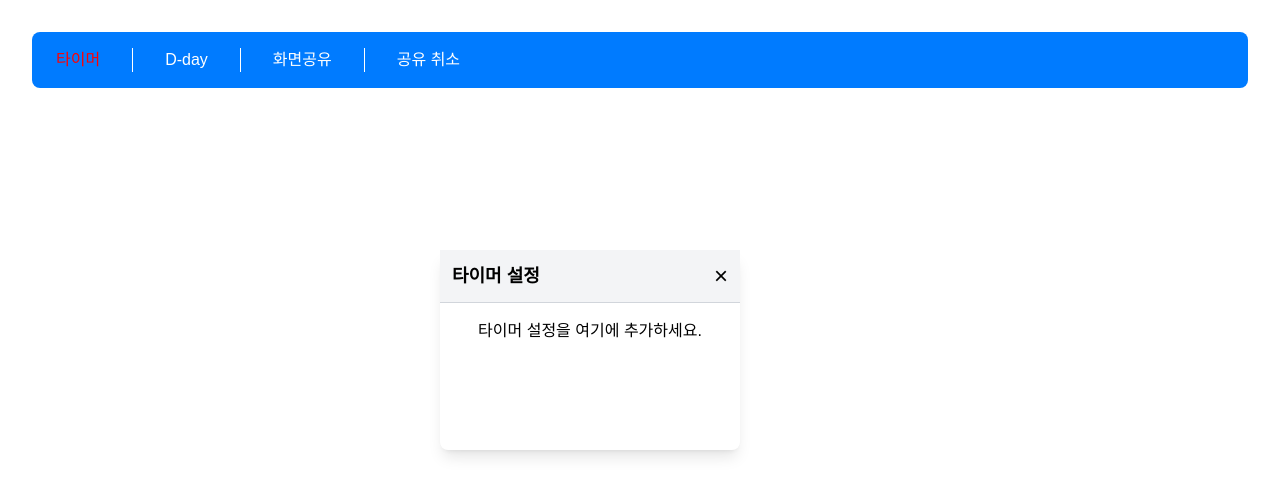
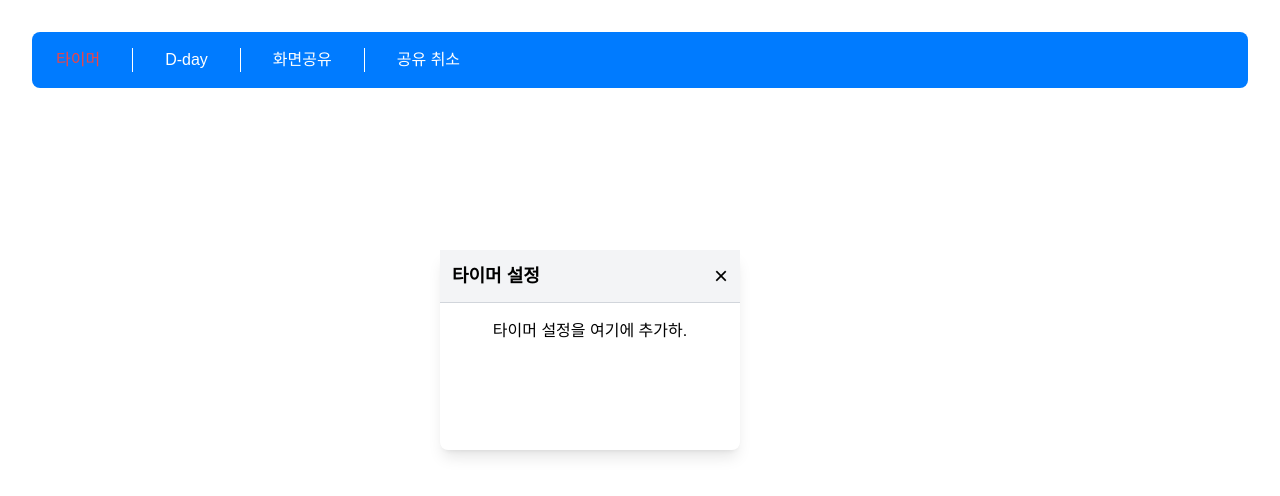
Before and after one commit to kimminsu31415/withstudy, a React (Create React App) app: page /studyroom in a window 1280 px wide. Both pictures are taken after a click on the button "타이머". Shown: the top 496 px of the page. Built offline with nearby package versions, Linux system fonts and the light colour scheme.

Commit message:
fix: Tool css -> tailwind 변경

```diff
--- a/src/components/Tool.css
+++ /dev/null
@@ -1,49 +0,0 @@
-/* src/components/Tool.css */
-
-.tool-container {
-  display: flex;
-  align-items: center;
-  gap: 16px;
-  background-color: #007bff;
-  padding: 8px;
-  border-radius: 8px;
-}
-
-.upgrade-button,
-.user-metrics-button {
-  background: transparent;
-  border: none;
-  color: white;
-  cursor: pointer;
-  padding: 8px 16px;
-  border-radius: 4px;
-  transition: color 0.2s;
-}
-
-.upgrade-button:hover,
-.user-metrics-button:hover {
-  color: #fbbf24;
-}
-
-/* 모달 열려 있을 때, 타이머 버튼 빨간색 표시 */
-.timer-active {
-  color: red !important;
-}
-
-.separator {
-  width: 1px;
-  height: 24px;
-  background-color: #ffffff;
-}
-
-.user-metrics-btn {
-  position: relative;
-}
-
-.metric-count {
-  /* 필요에 따라 추가 스타일 */
-}
-
-.button-content {
-  /* 필요에 따라 추가 스타일 */
-}
--- a/src/components/Tool.jsx
+++ b/src/components/Tool.jsx
@@ -1,82 +1,83 @@
 // src/components/Tool.jsx
-import React, { useState } from 'react';
-import { Tooltip } from 'react-tooltip';
-import 'react-tooltip/dist/react-tooltip.css';
-import './Tool.css';
-import DraggableModal from './DraggableModal';
+import React, { useState } from "react";
+import { Tooltip } from "react-tooltip"; // 화면공유 툴팁 용도
+import "react-tooltip/dist/react-tooltip.css"; // 툴팁 CSS
+import DraggableModal from "./DraggableModal"; // 드래그 모달 (Tailwind 버전)
 
 function Tool() {
   const [isTimerModalOpen, setIsTimerModalOpen] = useState(false);
   const [isDdayModalOpen, setIsDdayModalOpen] = useState(false);
 
-  // 모달 열고 닫기(토글) - 타이머
+  // 타이머 모달 열고 닫기(토글)
   const toggleTimerModal = () => {
     setIsTimerModalOpen((prev) => !prev);
   };
 
-  // 모달 열고 닫기(토글) - 디데이
+  // 디데이 모달 열고 닫기(토글)
   const toggleDdayModal = () => {
     setIsDdayModalOpen((prev) => !prev);
   };
 
   return (
-    <div className="tool-container">
+    <div className="flex items-center gap-4 rounded-lg bg-[#007bff] p-2">
       {/* 타이머 버튼 */}
       <button
-        className={
-          isTimerModalOpen ? 'upgrade-button timer-active' : 'upgrade-button'
-        }
+        onClick={toggleTimerModal}
         data-tooltip-id="timer-tip"
         data-tooltip-content="타이머"
-        onClick={toggleTimerModal}
+        className={
+          isTimerModalOpen
+            ? "cursor-pointer rounded border-none bg-transparent px-4 py-2 text-red-500 transition-colors duration-200"
+            : "cursor-pointer rounded border-none bg-transparent px-4 py-2 text-white transition-colors duration-200 hover:text-[#fbbf24]"
+        }
       >
-        <div className="button-content">타이머</div>
+        타이머
       </button>
 
-      <span className="separator"></span>
+      <span className="h-6 w-px bg-white" />
 
       {/* D-day 버튼 */}
       <button
-        className={
-          isDdayModalOpen ? 'upgrade-button timer-active' : 'upgrade-button'
-        }
+        onClick={toggleDdayModal}
         data-tooltip-id="dday-tip"
         data-tooltip-content="디데이 설정"
-        onClick={toggleDdayModal}
+        className={
+          isDdayModalOpen
+            ? "cursor-pointer rounded border-none bg-transparent px-4 py-2 text-red-500 transition-colors duration-200"
+            : "cursor-pointer rounded border-none bg-transparent px-4 py-2 text-white transition-colors duration-200 hover:text-[#fbbf24]"
+        }
       >
-        <div className="button-content">D-day</div>
+        D-day
       </button>
 
-      <span className="separator"></span>
+      <span className="h-6 w-px bg-white" />
 
       {/* 화면공유 버튼 */}
-      <div className="user-metrics-btn">
+      <div className="relative">
         <button
-          className="user-metrics-button"
           data-tooltip-id="screen-share-tip"
           data-tooltip-content="👉 화면 공유하기"
+          className="cursor-pointer rounded border-none bg-transparent px-4 py-2 text-white transition-colors duration-200 hover:text-[#fbbf24]"
         >
-          <div className="button-content">
-            <span className="metric-count">화면공유</span>
-          </div>
+          화면공유
         </button>
-        <Tooltip
-          id="screen-share-tip"
-          place="bottom"
-          type="dark"
-          effect="solid"
-        />
       </div>
+      <Tooltip
+        id="screen-share-tip"
+        place="bottom"
+        type="dark"
+        effect="solid"
+      />
 
-      <span className="separator"></span>
+      <span className="h-6 w-px bg-white" />
 
       {/* 화면공유 취소 버튼 */}
       <button
-        className="upgrade-button"
         data-tooltip-id="cancel-share-tip"
         data-tooltip-content="🚀 공유 취소"
+        className="cursor-pointer rounded border-none bg-transparent px-4 py-2 text-white transition-colors duration-200 hover:text-[#fbbf24]"
       >
-        <div className="button-content">공유 취소</div>
+        공유 취소
       </button>
       <Tooltip id="cancel-share-tip" place="top" type="dark" effect="solid" />
 
@@ -86,8 +87,7 @@ function Tool() {
         onClose={() => setIsTimerModalOpen(false)}
         title="타이머 설정"
       >
-        <p>타이머 설정을 여기에 추가하세요.</p>
-        {/* 필요한 추가 내용, 폼 등을 넣어도 됨 */}
+        <p>타이머 설정을 여기에 추가하.</p>
       </DraggableModal>
 
       {/* 디데이 모달 */}
@@ -97,7 +97,6 @@ function Tool() {
         title="디데이 설정"
       >
         <p>디데이 설정을 여기에 추가하세요.</p>
-        {/* D-day 관련 폼이나 내용 */}
       </DraggableModal>
     </div>
   );
```
